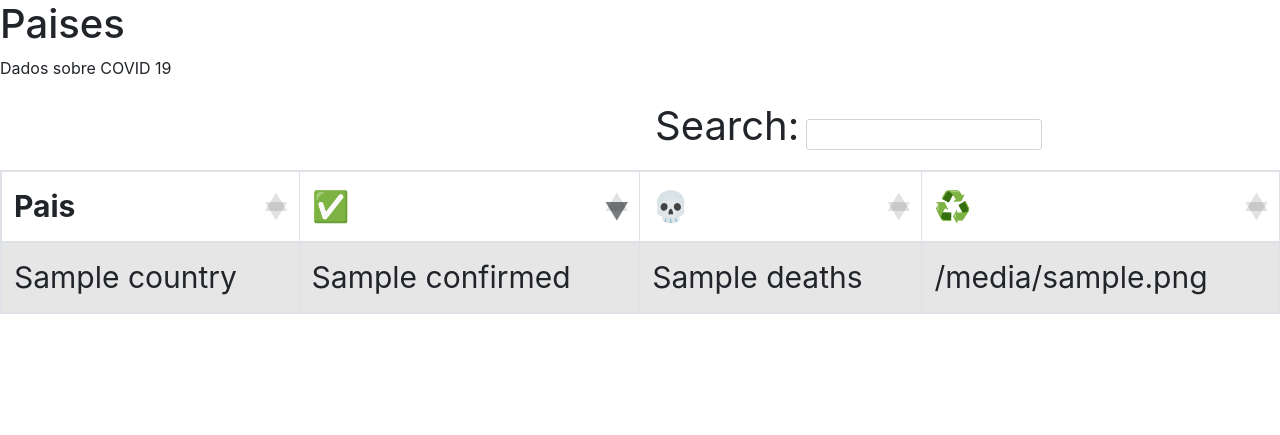
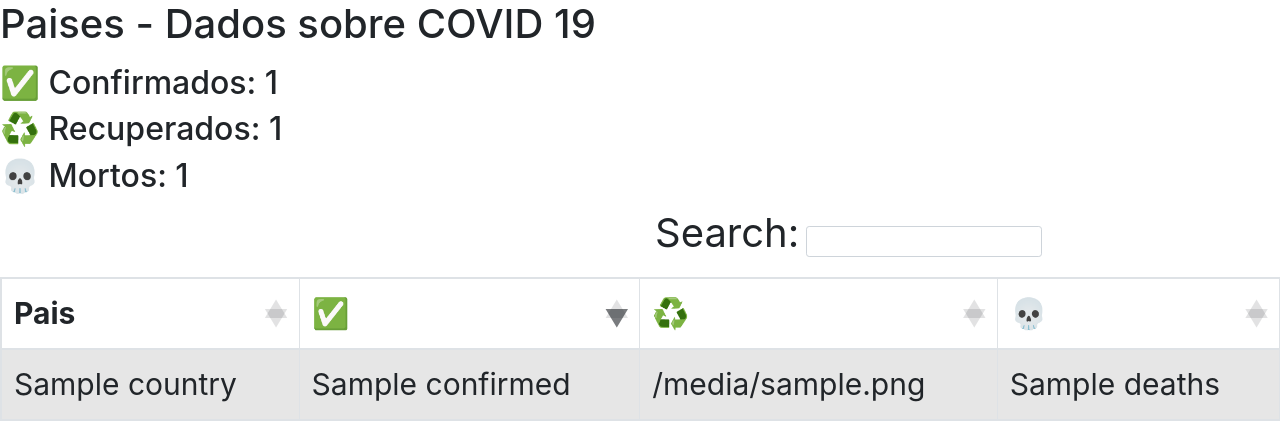
Before and after one commit to gustavoschaedler/covid19, a Flask app: template templates/countries.html in a window 1280 px wide. Shown: the top 435 px of the page. Run offline with Flask 2, Linux system fonts and the light colour scheme; the template is opened without the code that fills it: most values are stand-ins (such as "Sample title", 1, 10 or a date in 2020); some libraries are stand-ins or nearby versions.

Commit message:
totals added

```diff
--- a/templates/countries.html
+++ b/templates/countries.html
@@ -41,17 +41,22 @@
 <body>
   <div class="fw-body">
     <div class="content">
-      <h1 class="page_title">Paises</h1>
       <div class="info">
-        <p>Dados sobre COVID 19</p>
+        <h1>Paises - Dados sobre COVID 19</h2>
+      </div>
+      <div>
+        </p>
+        <h2>✅ Confirmados: {{ total['total_confirmed'] }}</h2>
+        <h2>♻️ Recuperados: {{ total['total_recovered'] }}</h2>
+        <h2>💀 Mortos: {{ total['total_deaths'] }}</h2>
       </div>
       <table id="covid19_table" class="table table-striped table-bordered" style="width:100%">
         <thead>
           <tr style="font-size:30px;">
               <th>Pais</th>
               <th>✅</th>
+              <th>♻️</th>
               <th>💀</th>
-              <th>♻️</th>
               <!--th>Atualizado em</th-->
           </tr>
         </thead>
@@ -60,8 +65,8 @@
             <tr style="font-size:30px;">
               <td>{{ country['country'] }}</td>
               <td>{{ country['confirmed'] }}</td>
+              <td>{{ country['recovered'] }}</td>
               <td> {{ country['deaths'] }}</td>
-              <td>{{ country['recovered'] }}</td>
               <!--td>{{ country['updated_at'] }}</td-->
             </tr>
           {% endfor %}
```
Also changed, not shown: 1 other file.
